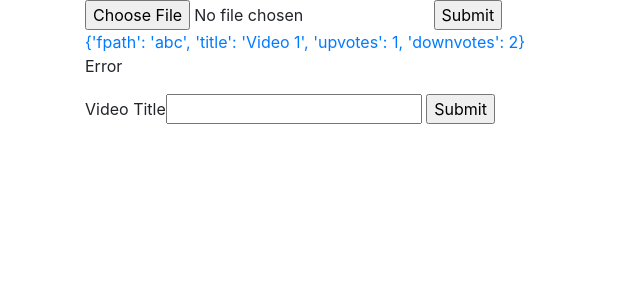
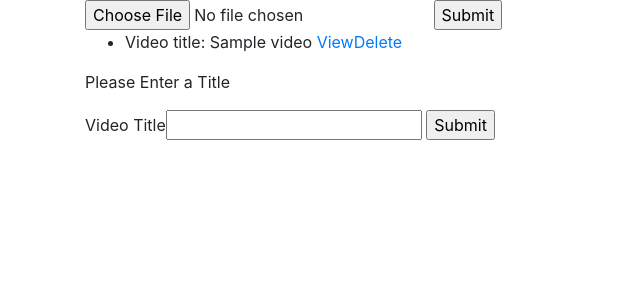
Before and after one commit to bcutrell/study, a Flask app: page / in a window 1280 px wide. Shown: the part 56-356 px from the top of the page, without its empty margins (0-640 px from the left). Run offline with Flask 3, Linux system fonts and the light colour scheme; tables that the repository leaves empty hold one stand-in row (values such as "Sample post"); some libraries are stand-ins or nearby versions.

Commit message:
adds delete form

```diff
--- a/python/flask/flask-bootcamp/app.py
+++ b/python/flask/flask-bootcamp/app.py
@@ -37,7 +37,6 @@ class Video(db.Model):
   def __repr__(self):
     return f"Video title: {self.title}"
 
-
 ########################################################################
 
 class VideoForm(FlaskForm):
@@ -46,19 +45,18 @@ class VideoForm(FlaskForm):
 
 @app.route('/', methods=['GET', 'POST'])
 def index():
-  videos = [
-    { 'fpath': 'abc', 'title': 'Video 1', 'upvotes': 1, 'downvotes': 2 }
-  ]
-
   title=False
   form = VideoForm()
   if form.validate_on_submit():
-    title = form.title.data
+    db.session.add(Video(form.title.data, 0))
+    db.session.commit()
     form.title.data = ''
+    title=False
+
   else:
-    flash('Error')
-    # return redirect(url_for('index'))
+    flash('Please Enter a Title')
 
+  videos = Video.query.all()
   return render_template('index.html', videos=videos, form=form, title=title)
 
 @app.route('/uploader', methods = ['GET', 'POST'])
@@ -72,12 +70,20 @@ def uploader():
 
     return 'file uploaded successfully'
 
-@app.route('/video/<name>')
-def video(name):
-  return "Video: {}".format(name.upper())
+@app.route('/video/<title>')
+def video(title):
+  return "Video: {}".format(title.upper())
 
-def vote():
-  pass
+@app.route('/delete/<title>', methods=['GET', 'POST'])
+def delete(title):
+  print(title)
+  videos = Video.query.filter_by(title=title)
+  [db.session.delete(video) for video in videos]
+  db.session.commit()
+
+  return redirect(url_for('index'))
+
+
 
 @app.errorhandler(404)
 def page_not_found(e):
--- a/python/flask/flask-bootcamp/templates/index.html
+++ b/python/flask/flask-bootcamp/templates/index.html
@@ -7,9 +7,15 @@
     <input type = "submit"/>
   </form>
 
-  {% for video in videos %}
-    <a href="{{ url_for('video', name='ben') }}"> {{ video }}</a>
-  {% endfor %}
+  <ul>
+    {% for video in videos %}
+    <li>
+      {{ video }}
+      <a href="{{ url_for('video', title=title) }}">View</a><a href="{{ url_for('delete', title=video.title) }}">Delete</a>
+    </li>
+
+    {% endfor %}
+  </ul>
 
 
 <p>
@@ -24,7 +30,7 @@
   {% endfor %}
   <form method="POST">
     {{ form.hidden_tag() }}
-    {{ form.title.label }}{{ form.title() }}
+    {{ form.title.label }}{{ form.title(value=title) }}
     {{ form.submit() }}
 
   </form>
```
